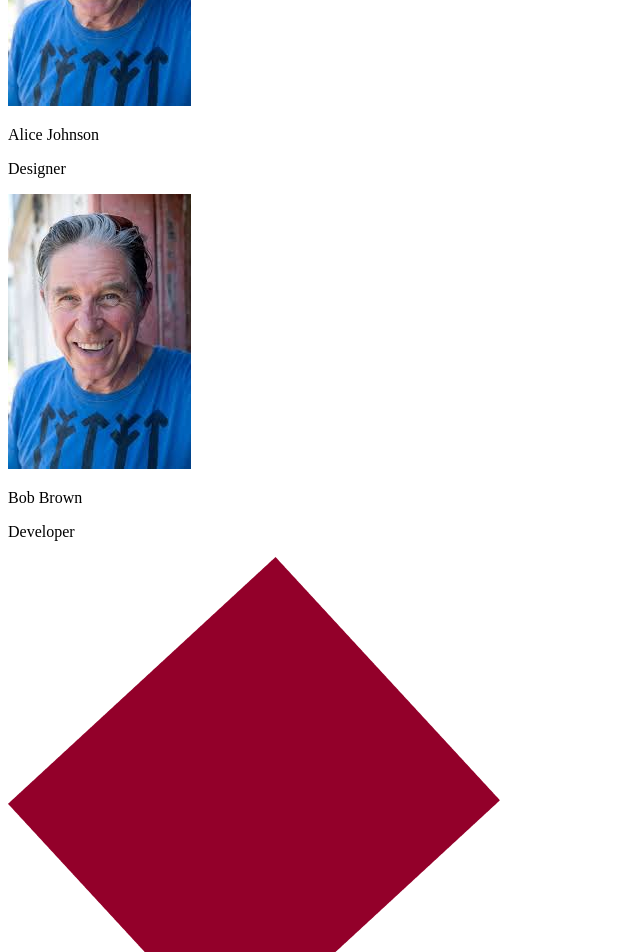
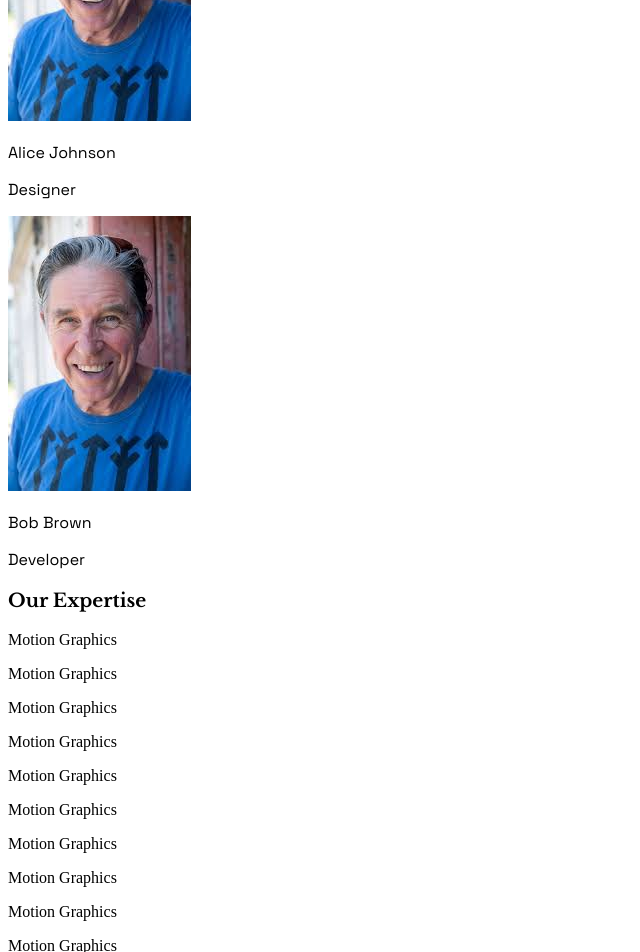
Before and after one commit to I-am-Esmart/enviado-nextjs, a Next.js app: page /about-us in a window 1280 px wide. Shown: the part 1300-2252 px from the top of the page, without its empty margins (0-640 px from the left). Built offline with nearby package versions, Linux system fonts and the light colour scheme.

Commit message:
complete meet the team

```diff
--- a/src/app/(landing-ui)/about-us/page.tsx
+++ b/src/app/(landing-ui)/about-us/page.tsx
@@ -31,6 +31,14 @@ export default function AboutUs(props: Props) {
     },
   ];
 
+  const expertise = [
+    { element1: "Motion Graphics", element2: "Motion Graphics" },
+    { element1: "Motion Graphics", element2: "Motion Graphics" },
+    { element1: "Motion Graphics", element2: "Motion Graphics" },
+    { element1: "Motion Graphics", element2: "Motion Graphics" },
+    { element1: "Motion Graphics", element2: "Motion Graphics" },
+  ];
+
   return (
     <div className={``}>
       <div
@@ -61,20 +69,57 @@ export default function AboutUs(props: Props) {
         <Nav />
       </div>
 
-      <section className={`min-h-screen`}>
-        <div className={``}>
-          <h1>Meet our Team</h1>
+      <section className={`w-full min-h-screen`}>
+        <div
+          className={`w-[90%] md:w-[80%] items-center md:items-start mx-auto py-10 flex flex-col gap-10`}
+        >
+          <h1
+            className={`${libre.className} font-[700] text-[#970029] text-[2rem] md:text-[3rem]`}
+          >
+            Meet our Team
+          </h1>
 
-          <div className={``}>
-            {team.map((member, index) => (
-              <div key={member.name}>
+          <div
+            className={`w-full flex flex-col md:flex-row gap-10 items-center md:items-stretch`}
+          >
+            {team.map((member) => (
+              <div
+                key={member.name}
+                className={`${spaceGrotesk.className} w-1/2 md:w-1/4 flex flex-col  shadow-lg`}
+              >
                 <div className={``}>
-                  <Image src={member.image} alt="member image" />
+                  <Image
+                    src={member.image}
+                    alt="member image"
+                    width={0}
+                    height={0}
+                    className={`w-full object-cover`}
+                  />
                 </div>
-                <div className={``}>
-                  <p> {member.name} </p>
-                  <p> {member.role} </p>
+                <div className="">
+                  <p className={`text-[1.2rem] font-[300]`}>{member.name}</p>
+                  <p className={`text-[1rem] font-[300]`}>{member.role}</p>
                 </div>
+              </div>
+            ))}
+          </div>
+        </div>
+      </section>
+
+      <section className={`w-full min-h-screen`}>
+        <div className={`w-[90%] md:w-[80%] mx-auto flex flex-col gap-10`}>
+          <h1
+            className={`${libre.className} font-[700] text-[2rem] md:text-[3rem]`}
+          >
+            Our Expertise
+          </h1>
+
+          <div className={`w-full`}>
+            {expertise.map((item, index) => (
+              <div key={index} className={`flex align-center justify-between `}>
+                <p>{item.element1}</p>
+                <div className={`w-1/3 text-[#00000033]`}></div>
+                <p>{item.element2}</p>
               </div>
             ))}
           </div>
```
